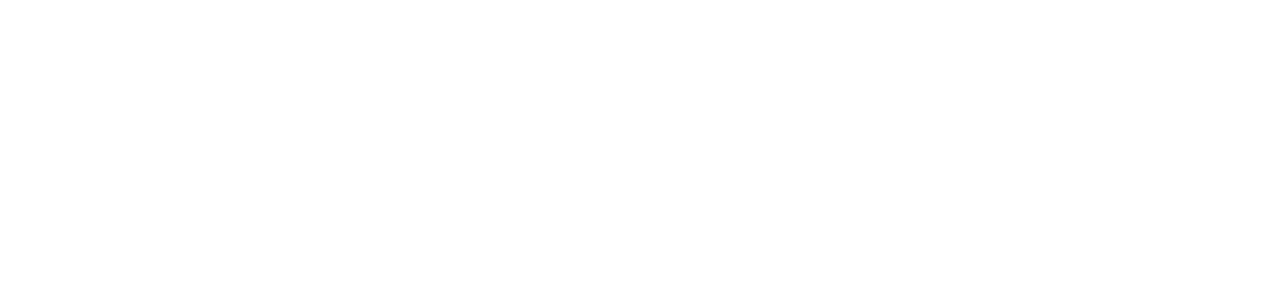
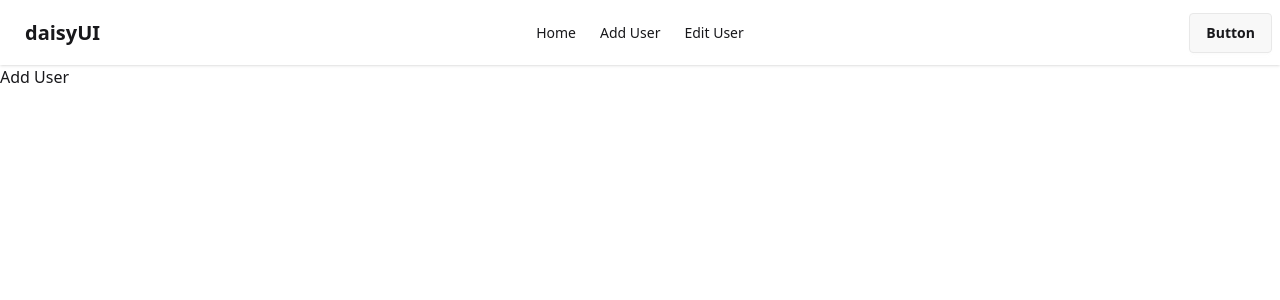
Before and after one commit to rubaiiyat/01-Redux, a React (Vite) app in the folder 08-Caching-in-RTK-Query/: page /add-user in a window 1280 px wide. Before the commit this address had no page. Shown: the top 300 px of the page. Built offline with nearby package versions, Linux system fonts and the light colour scheme; data requests are answered from the project's data file.

Commit message:
add navbar and set route

```diff
--- a/08-Caching-in-RTK-Query/src/App.jsx
+++ b/08-Caching-in-RTK-Query/src/App.jsx
@@ -1,6 +1,7 @@
 import { Outlet } from "react-router";
 import "./App.css";
 import { useGetUsersQuery } from "./Redux/Features/User/UserApi";
+import Navbar from "./Components/Navbar";
 
 function App() {
   const { data, error, isLoading } = useGetUsersQuery();
@@ -9,6 +10,7 @@
 
   return (
     <div>
+      <Navbar></Navbar>
       <Outlet></Outlet>
     </div>
   );
--- /dev/null
+++ b/08-Caching-in-RTK-Query/src/Components/Navbar.jsx
@@ -0,0 +1,72 @@
+import { Link } from "react-router";
+
+const Navbar = () => {
+  return (
+    <div>
+      <div className="navbar bg-base-100 shadow-sm">
+        <div className="navbar-start">
+          <div className="dropdown">
+            <div tabIndex={0} role="button" className="btn btn-ghost lg:hidden">
+              <svg
+                xmlns="http://www.w3.org/2000/svg"
+                className="h-5 w-5"
+                fill="none"
+                viewBox="0 0 24 24"
+                stroke="currentColor"
+              >
+                {" "}
+                <path
+                  strokeLinecap="round"
+                  strokeLinejoin="round"
+                  strokeWidth="2"
+                  d="M4 6h16M4 12h8m-8 6h16"
+                />{" "}
+              </svg>
+            </div>
+            <ul
+              tabIndex={0}
+              className="menu menu-sm dropdown-content bg-base-100 rounded-box z-1 mt-3 w-52 p-2 shadow"
+            >
+              <li>
+                <a>Item </a>
+              </li>
+              <li>
+                <a>Parent</a>
+                <ul className="p-2">
+                  <li>
+                    <a>Submenu 1</a>
+                  </li>
+                  <li>
+                    <a>Submenu 2</a>
+                  </li>
+                </ul>
+              </li>
+              <li>
+                <a>Item 3</a>
+              </li>
+            </ul>
+          </div>
+          <a className="btn btn-ghost text-xl">daisyUI</a>
+        </div>
+        <div className="navbar-center hidden lg:flex">
+          <ul className="menu menu-horizontal px-1">
+            <li>
+              <Link to={"/"}>Home</Link>
+            </li>
+            <li>
+              <Link to={"/add-user"}>Add User</Link>
+            </li>
+            <li>
+              <Link to={"/edit-user"}>Edit User</Link>
+            </li>
+          </ul>
+        </div>
+        <div className="navbar-end">
+          <a className="btn">Button</a>
+        </div>
+      </div>
+    </div>
+  );
+};
+
+export default Navbar;
--- a/08-Caching-in-RTK-Query/src/main.jsx
+++ b/08-Caching-in-RTK-Query/src/main.jsx
@@ -11,6 +11,8 @@
       <Routes>
         <Route element={<App></App>}>
           <Route path="/" element={<div>RTK ADVANCED TOPIC</div>}></Route>
+          <Route path="/add-user" element={<div>Add User</div>}></Route>
+          <Route path="/edit-user" element={<div>Edit User</div>}></Route>
         </Route>
       </Routes>
     </BrowserRouter>
```
